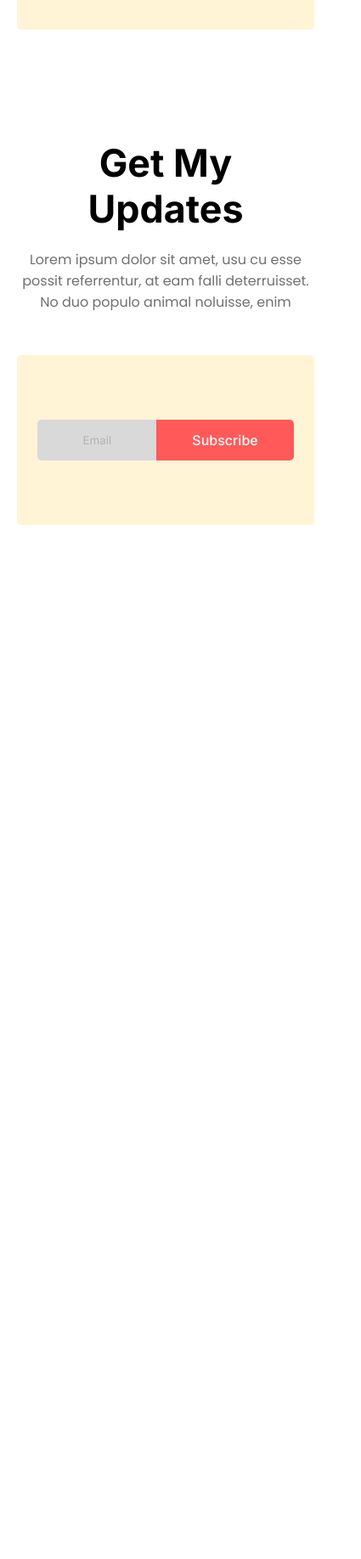
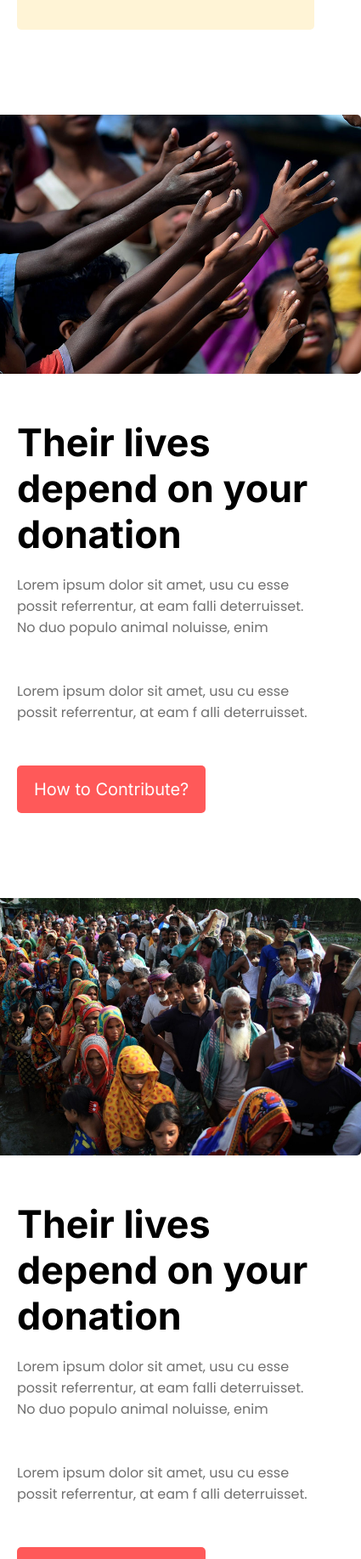
Before and after one commit to MehediHasanRafi00/donate-today, a plain HTML site: page index.html in a window 390 px wide. Shown: the part 3200-5035 px from the top of the page at 85% size, 425 px wide, since content can reach past the window. Before the commit the page ends 3948 px from the top, so only its background shows below. Drawn offline with Linux system fonts and the light colour scheme.

Commit message:
third commit

```diff
--- a/index.html
+++ b/index.html
@@ -68,6 +68,29 @@
             </div>
         </div>
       </section>
+      <section class="depend-on-donation">
+        <div class="depend-info">
+          <div class="section-title">Their lives depend on your donation</div>
+          <p class="section-description">Lorem ipsum dolor sit amet, usu cu esse possit referrentur, at eam falli deterruisset. No duo populo animal noluisse, enim</p>
+          <p class="section-description">Lorem ipsum dolor sit amet, usu cu esse possit referrentur, at eam f  alli deterruisset.</p>
+          <button class="btn">How to Contribute?</button>
+        </div>
+        <div class="depend-img">
+          <img src="./images/donation13.jpg" alt="">
+        </div>
+      </section>
+      <section class="depend-on-donation suvive">
+        <div class="depend-img">
+          <img src="./images/donation7.jpg" alt="">
+        </div>
+        <div class="depend-info">
+          <div class="section-title">Their lives depend on your donation</div>
+          <p class="section-description">Lorem ipsum dolor sit amet, usu cu esse possit referrentur, at eam falli deterruisset. No duo populo animal noluisse, enim</p>
+          <p class="section-description">Lorem ipsum dolor sit amet, usu cu esse possit referrentur, at eam f  alli deterruisset.</p>
+          <button class="btn">How to Contribute?</button>
+        </div>
+
+      </section>
       <section class="subscribe">
         <h2 class="section-title">Get My Updates</h2>
         <p class="section-description">Lorem ipsum dolor sit amet, usu cu esse possit referrentur, at eam falli deterruisset. No duo populo animal noluisse, enim</p>
@@ -78,5 +101,9 @@
         </div>
       </section>
     </main>
+    <footer>
+      <h2>Be Humble</h2>
+      <p>I’m gonna do it</p>
+    </footer>
   </body>
 </html>
--- a/style.css
+++ b/style.css
@@ -25,7 +25,7 @@ main {
 }
 
 .section-title {
-  font-weight: 700px;
+  font-weight: 700;
   font-size: 2.8rem;
 }
 
@@ -126,7 +126,7 @@ header p {
   gap: 24px;
   margin-top: 50px;
 }
-.donate-card-1{
+.donate-card-1 {
   background-color: rgba(79, 157, 166, 0.1);
 }
 .donate-card-2 {
@@ -149,10 +149,9 @@ header p {
   color: #707070;
 }
 /* subscribe section  */
-.subscribe{
-
+.subscribe {
   text-align: center;
-    max-width: 810px ;
+  max-width: 810px;
   margin: 130px auto;
 }
 .subscribe-input {
@@ -162,24 +161,52 @@ header p {
   background-color: rgb(255, 244, 214);
   display: flex;
   justify-content: center;
-
 }
 .subscribe-input input {
-    background-color: #D9D9D9;
+  background-color: #d9d9d9;
   border: none;
-    border-radius:  5px 0  0 5px;
+  border-radius: 5px 0 0 5px;
   padding: 14px 17px;
   width: 40%;
-
 }
 .subscribe-input .btn {
-    border-radius: 0 5px 5px 0 ;
+  border-radius: 0 5px 5px 0;
   font-size: 1em;
   font-weight: 500;
-    padding: 14px 42px ;
-
+  padding: 14px 42px;
+}
+.depend-on-donation {
+  display: flex;
+  justify-content: space-between;
+  gap: 50px;
+  align-items: center;
+  margin: 0 auto;
+  margin-top: 100px;
+}
+.depend-info {
+  max-width: 482px;
 }
 
+.depend-on-donation img {
+  max-width: 460px;
+  max-height: 480px;
+  border-radius: 5px;
+}
+
+/* footer */
+footer{
+  background-color: #0B0D17;
+  padding: 42px;
+  text-align: center;
+  margin-top: 0 auto;
+}
+footer p {
+  color: #d9dbe1;
+  margin-top: 24px;
+}
+footer h2{
+  color: #FF5959;
+}
 
 /* Responsive  */
 
@@ -195,9 +222,16 @@ header p {
   }
   .donate-card-container {
     flex-direction: column;
-
   }
-
+  .subscribe-input .btn {
+    padding: 10px 20px;
+  }
+  .depend-on-donation {
+    flex-direction: column-reverse;
+  }
+  .suvive {
+    flex-direction: column;
+  }
 }
 
 @media screen and (min-width: 576px) and (max-width: 992px) {
@@ -213,6 +247,14 @@ header p {
 
   .donate-card-container {
     flex-direction: column;
-
+  }
+  .subscribe-input .btn {
+    padding: 12px 25px;
+  }
+  .depend-on-donation {
+    flex-direction: column-reverse;
+  }
+  .suvive {
+    flex-direction: column;
   }
 }
```
Lines whose indentation alone changed are shown as unchanged.
